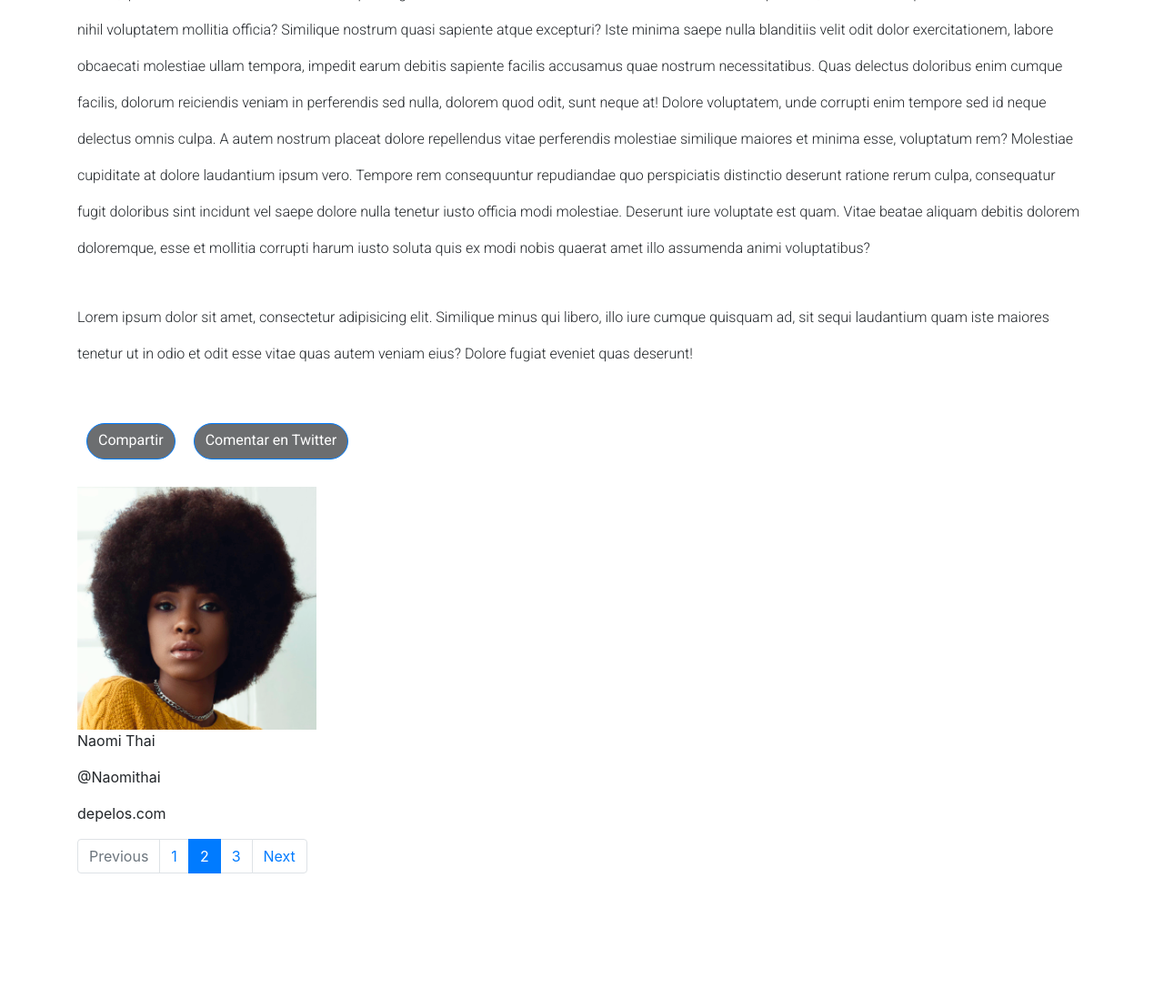
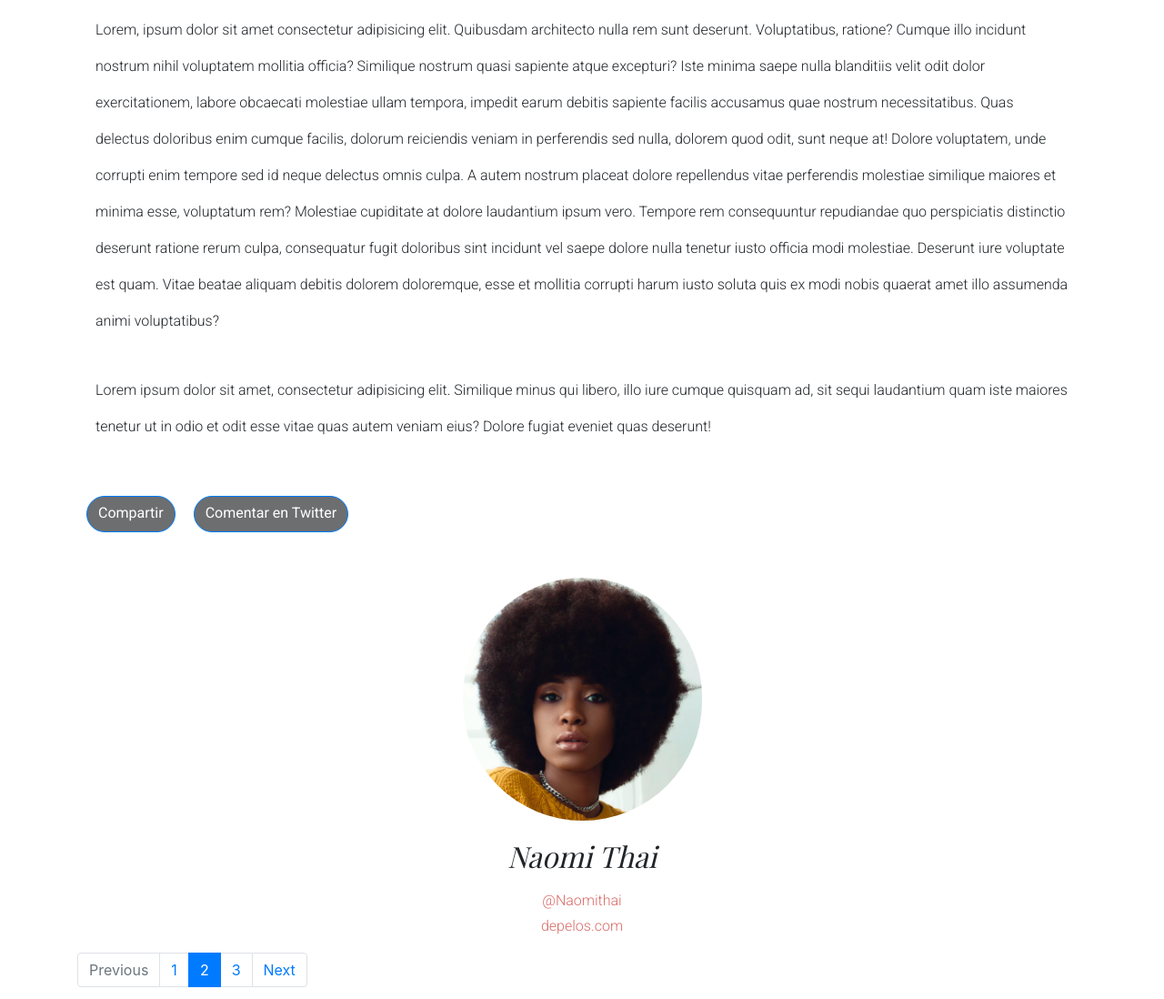
Before and after one commit to wl4dig3/barbershop, a plain HTML site: page index.html in a window 1280 px wide. Shown: the part 1352-2450 px from the top of the page at 91% size. Drawn offline with nearby package versions, Linux system fonts and the light colour scheme; a web font is replaced by a local one.

Commit message:
terminado article con bio de Naomi

```diff
--- a/assets/sass/base/_typography.scss
+++ b/assets/sass/base/_typography.scss
@@ -1,4 +1,4 @@
-.hero-section__titulo {
+h1 {
     font-size: $x-large;
     color: $white;
     font-family: $playfair;
@@ -6,11 +6,22 @@
     text-align: center;
     font-style: italic;
 }
+h2 {
+    font-family: $playfair;
+    font-size: $x-large;
+    font-style: italic;
+}
+.article__biography h3 {
+    font-family: $roboto;
+    font-size: $medium;
+    color: $rudy-pink;
+    font-weight: $light;
+}
 .article__info_text-playfair {
     font-family: $playfair;
     font-size: $medium;
     font-weight: $regular;
-    padding: 30px 0;
+
 }
 .article__info_text-roboto {
     font-family: $roboto;
@@ -22,7 +33,7 @@
 
 // Mediaqueri
 @media (min-width:480px) {
-    .hero-section__titulo {
+    h1 {
         font-size: $xx-large;
     }
     .article__info_text-playfair {
--- /dev/null
+++ b/assets/sass/layout/_article.scss
@@ -0,0 +1,28 @@
+.article__info_text-playfair {
+    padding: 30px 20;
+}
+.article__info_text-roboto {
+    padding: 10px 20px;
+}
+
+
+.article__biography p {
+    display: none;
+    flex-wrap: wrap;
+    flex-direction: column;
+}
+.article__biography h2, h3 {
+    text-align: center;
+
+}
+.article__biography {
+    margin: 20px 0;
+}
+.article__biography h2{
+    margin: 20px 0;
+}
+.article__biography img{
+    border-radius: 150px;
+    display: block;
+    margin: 0 auto;
+}
--- a/assets/sass/main.scss
+++ b/assets/sass/main.scss
@@ -6,6 +6,8 @@
 @import 'layout/navigation';
 @import 'layout/hero-section';
 @import 'layout/header';
+@import 'layout/article';
 @import 'layout/footer';
 
 @import 'components/buttons';
+@import 'components/pagination';
--- a/index.html
+++ b/index.html
@@ -41,11 +41,12 @@
       <!-- hero section -->
       <section class="hero-section">
           <div></div>
-          <h1 class="hero-section__titulo">5 formas de cuidar <br> tu corte de cabello</h1>
+          <h1>5 formas de cuidar <br> tu corte de cabello</h1>
           <div class="arrow">
             <i class="fas fa-angle-double-down fa-3x"></i>
         </div>
     </section>
+    <!-- articulo informacion -->
     <article class="article__info container">
         <p class="article__info_text-playfair">28 de Mayo de 2020</p>
         <p class="article__info_text-roboto">Lorem, ipsum dolor sit amet consectetur adipisicing elit. Quibusdam architecto nulla rem sunt deserunt. Voluptatibus, ratione? Cumque illo incidunt nostrum nihil voluptatem mollitia officia? Similique nostrum quasi sapiente atque excepturi? Iste minima saepe nulla blanditiis velit odit dolor exercitationem, labore obcaecati molestiae ullam tempora, impedit earum debitis sapiente facilis accusamus quae nostrum necessitatibus. Quas delectus doloribus enim cumque facilis, dolorum reiciendis veniam in perferendis sed nulla, dolorem quod odit, sunt neque at! Dolore voluptatem, unde corrupti enim tempore sed id neque delectus omnis culpa. A autem nostrum placeat dolore repellendus vitae perferendis molestiae similique maiores et minima esse, voluptatum rem? Molestiae cupiditate at dolore laudantium ipsum vero. Tempore rem consequuntur repudiandae quo perspiciatis distinctio deserunt ratione rerum culpa, consequatur fugit doloribus sint incidunt vel saepe dolore nulla tenetur iusto officia modi molestiae. Deserunt iure voluptate est quam. Vitae beatae aliquam debitis dolorem doloremque, esse et mollitia corrupti harum iusto soluta quis ex modi nobis quaerat amet illo assumenda animi voluptatibus?</p>
@@ -58,11 +59,13 @@
             <a class="btn btn-primary" href="#" role="button">Comentar en Twitter</a>
         </div>
     </article>
+    <!-- articulo biografia Naomi -->
     <article class="article__biography container">
-        <img src="assets/img/naomi-thai.png" alt="Naomi">
-        <p>Naomi Thai</p>
-        <p>@Naomithai</p>
-        <p>depelos.com</p>
+        <img src="assets/img/naomi-thai.png" class="ml-auto" alt="Naomi">
+        <h2>Naomi Thai</h2>
+        <h3>@Naomithai</h3>
+        <h3>depelos.com</h3>
+        <p>Lorem ipsum dolor sit amet, consectetur adipisicing elit. Unde quos excepturi quasi fugit minus officia laboriosam repellendus aperiam magni architecto dolores, dolorum totam inventore</p>
     </article>
     <section class="paginacion container">
         <nav aria-label="...">
```
Also changed, not shown: assets/css/style.css, assets/sass/components/_pagination.scss (added), assets/sass/layout/_article.css (added), assets/sass/layout/_article.min.css (added), 1 other file.
